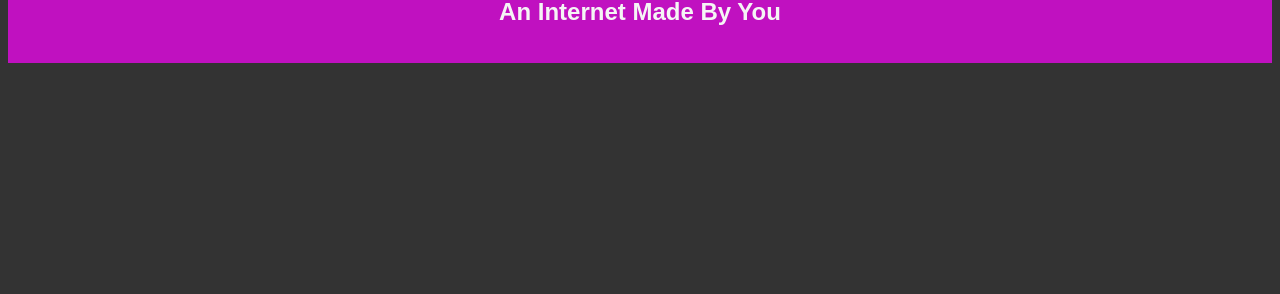
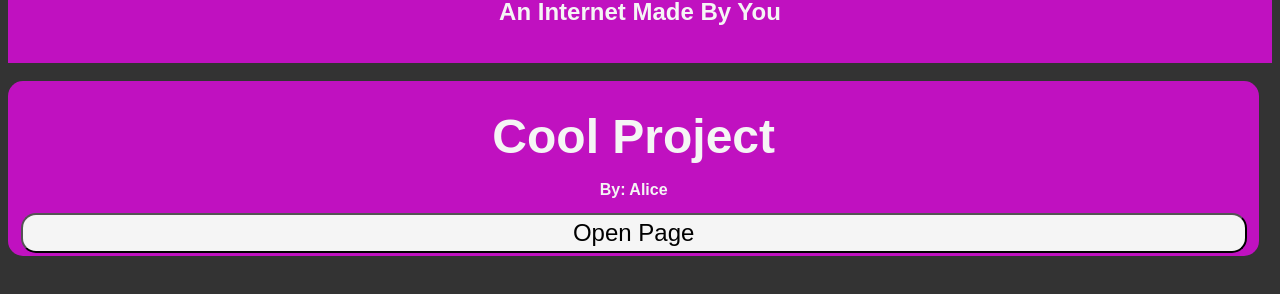
Before and after one commit to leslieveedahl/Canvas, a plain HTML site: page index.html in a window 1280 px wide. Shown: the part 120-414 px from the top of the page. Drawn offline with Linux system fonts and the light colour scheme.

Commit message:
Update index.html

```diff
--- a/index.html
+++ b/index.html
@@ -12,7 +12,7 @@
         <h2>An Internet Made By You</h2>
     </div>
     <br>
-    <div class="pages">
+    <div id="pages">
         <script src="script.js"></script>
     </div>
 </body>
```
